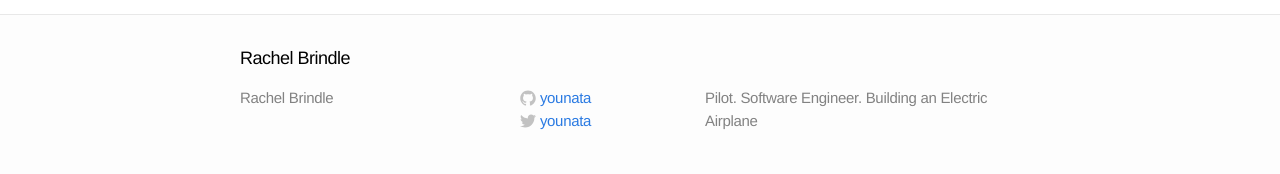
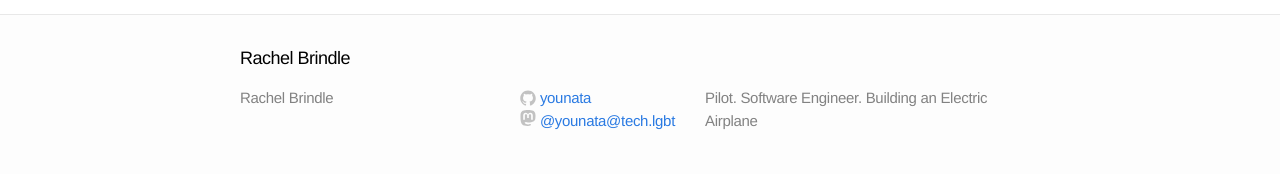
Before and after one commit to younata/younata.github.io, a Jekyll site: the page built from index.html, in a window 1280 px wide. Shown: the part 1771-1945 px from the top of the page. Built offline with Jekyll 4.4.1, drawn with Linux system fonts in a browser that asks for light colours.

Commit message:
Update dependencies. Change twitter link to mastodon

```diff
--- a/_config.yml
+++ b/_config.yml
@@ -3,8 +3,10 @@
 description: "Pilot. Software Engineer. Building an Electric Airplane"
 baseurl: ""
 url: "https://younata.github.io"
-twitter_username: younata
 github_username: younata
+mastodon:
+  username: "@younata@tech.lgbt"
+  url: "https://tech.lgbt/@younata"
 
 # Build settings
 markdown: kramdown
--- a/_includes/footer.html
+++ b/_includes/footer.html
@@ -31,21 +31,14 @@
             <span class="username">{{ site.github_username }}</span>
           </a>
         </li>{% endif %}
-        {% if site.twitter_username %}<li>
-          <a href="https://twitter.com/{{ site.twitter_username }}">
-            <span class="icon twitter">
-              <svg version="1.1" class="twitter-icon-svg" xmlns="http://www.w3.org/2000/svg" xmlns:xlink="http://www.w3.org/1999/xlink" x="0px" y="0px"
-                 viewBox="0 0 16 16" enable-background="new 0 0 16 16" xml:space="preserve">
-                <path fill="#C2C2C2" d="M15.969,3.058c-0.586,0.26-1.217,0.436-1.878,0.515c0.675-0.405,1.194-1.045,1.438-1.809
-                c-0.632,0.375-1.332,0.647-2.076,0.793c-0.596-0.636-1.446-1.033-2.387-1.033c-1.806,0-3.27,1.464-3.27,3.27
-                c0,0.256,0.029,0.506,0.085,0.745C5.163,5.404,2.753,4.102,1.14,2.124C0.859,2.607,0.698,3.168,0.698,3.767
-                c0,1.134,0.577,2.135,1.455,2.722C1.616,6.472,1.112,6.325,0.671,6.08c0,0.014,0,0.027,0,0.041c0,1.584,1.127,2.906,2.623,3.206
-                C3.02,9.402,2.731,9.442,2.433,9.442c-0.211,0-0.416-0.021-0.615-0.059c0.416,1.299,1.624,2.245,3.055,2.271
-                c-1.119,0.877-2.529,1.4-4.061,1.4c-0.264,0-0.524-0.015-0.78-0.046c1.447,0.928,3.166,1.469,5.013,1.469
-                c6.015,0,9.304-4.983,9.304-9.304c0-0.142-0.003-0.283-0.009-0.423C14.976,4.29,15.531,3.714,15.969,3.058z"/>
+        {% if site.mastodon %}<li>
+          <a href="{{ site.mastodon.url }}">
+            <span class="icon mastodon">
+              <svg xmlns="http://www.w3.org/2000/svg" width="16" height="16" fill="currentColor" class="bi bi-mastodon" viewBox="0 0 16 16">
+                <path fill="#C2C2C2" d="M11.19 12.195c2.016-.24 3.77-1.475 3.99-2.603.348-1.778.32-4.339.32-4.339 0-3.47-2.286-4.488-2.286-4.488C12.062.238 10.083.017 8.027 0h-.05C5.92.017 3.942.238 2.79.765c0 0-2.285 1.017-2.285 4.488l-.002.662c-.004.64-.007 1.35.011 2.091.083 3.394.626 6.74 3.78 7.57 1.454.383 2.703.463 3.709.408 1.823-.1 2.847-.647 2.847-.647l-.06-1.317s-1.303.41-2.767.36c-1.45-.05-2.98-.156-3.215-1.928a3.614 3.614 0 0 1-.033-.496s1.424.346 3.228.428c1.103.05 2.137-.064 3.188-.189zm1.613-2.47H11.13v-4.08c0-.859-.364-1.295-1.091-1.295-.804 0-1.207.517-1.207 1.541v2.233H7.168V5.89c0-1.024-.403-1.541-1.207-1.541-.727 0-1.091.436-1.091 1.296v4.079H3.197V5.522c0-.859.22-1.541.66-2.046.456-.505 1.052-.764 1.793-.764.856 0 1.504.328 1.933.983L8 4.39l.417-.695c.429-.655 1.077-.983 1.934-.983.74 0 1.336.259 1.791.764.442.505.661 1.187.661 2.046v4.203z"/>
               </svg>
             </span>
-            <span class="username">{{ site.twitter_username }}</span>
+            <span class="username">{{ site.mastodon.username }}</span>
           </a>
         </li>{% endif %}
       </ul>
```
Also changed, not shown: Gemfile.lock.
